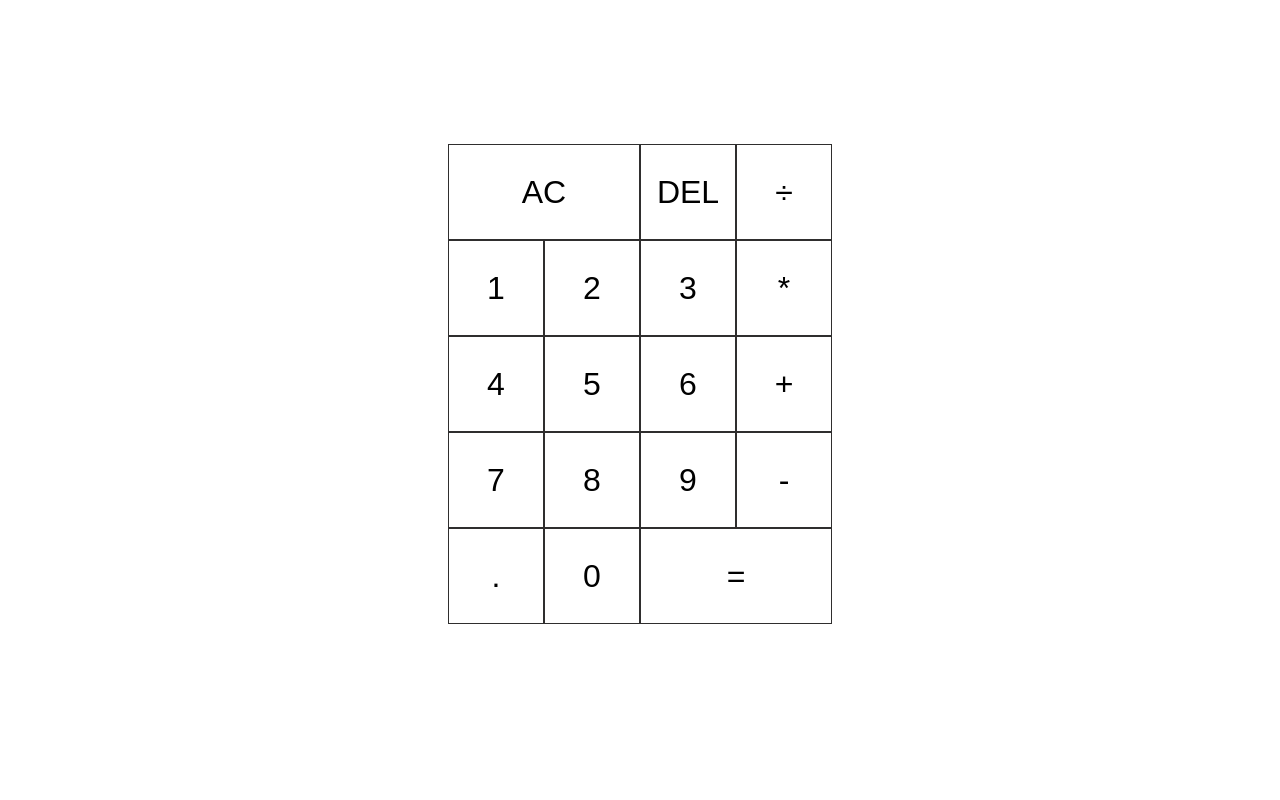
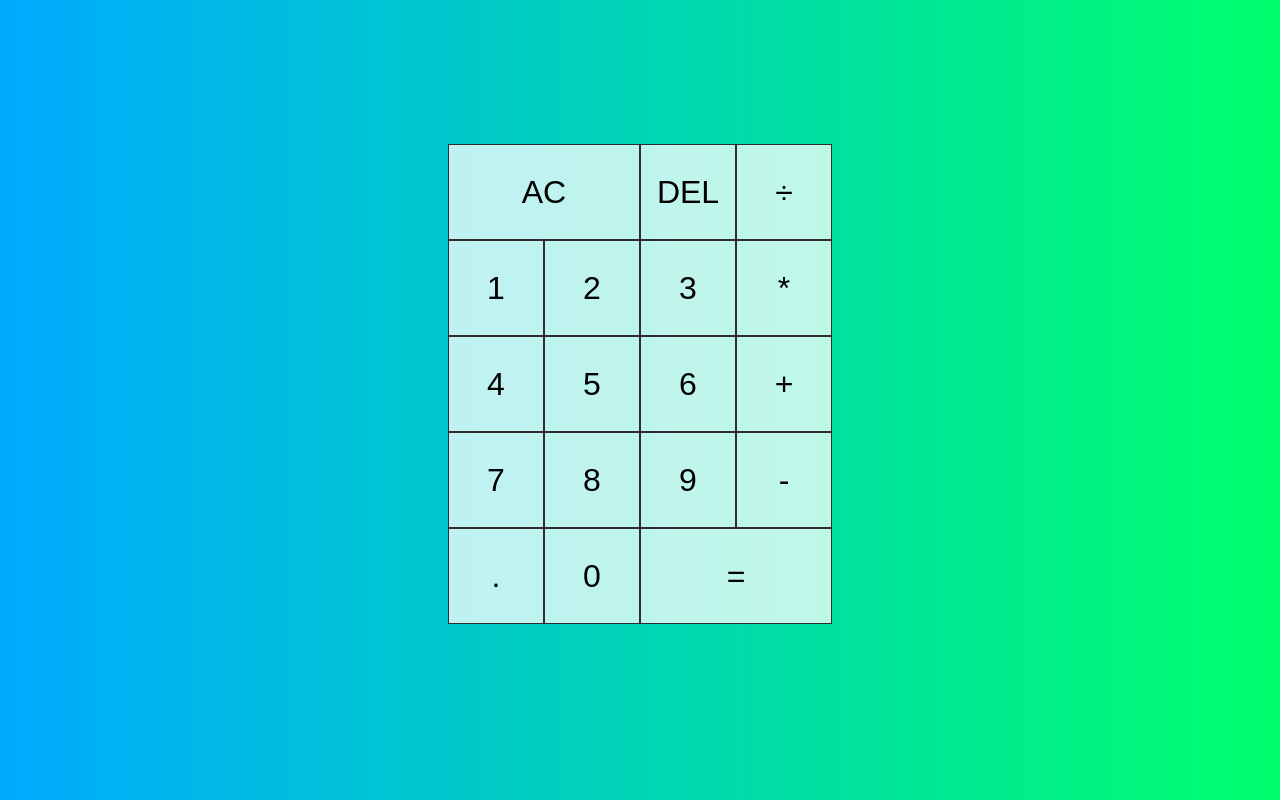
Before and after one commit to lougoncharenko/Calculator-react-app, a React app: page / in a window 1280 px wide. Built offline with nearby package versions, Linux system fonts and the light colour scheme; the HTML template or start-up script is replaced by a standard one.

Commit message:
added background color

```diff
--- a/src/App.css
+++ b/src/App.css
@@ -1,4 +1,5 @@
 body {
 padding: 0;
 margin: 0;
+background: linear-gradient(to right, #00AAFF, #00FF6C);
 }
```
